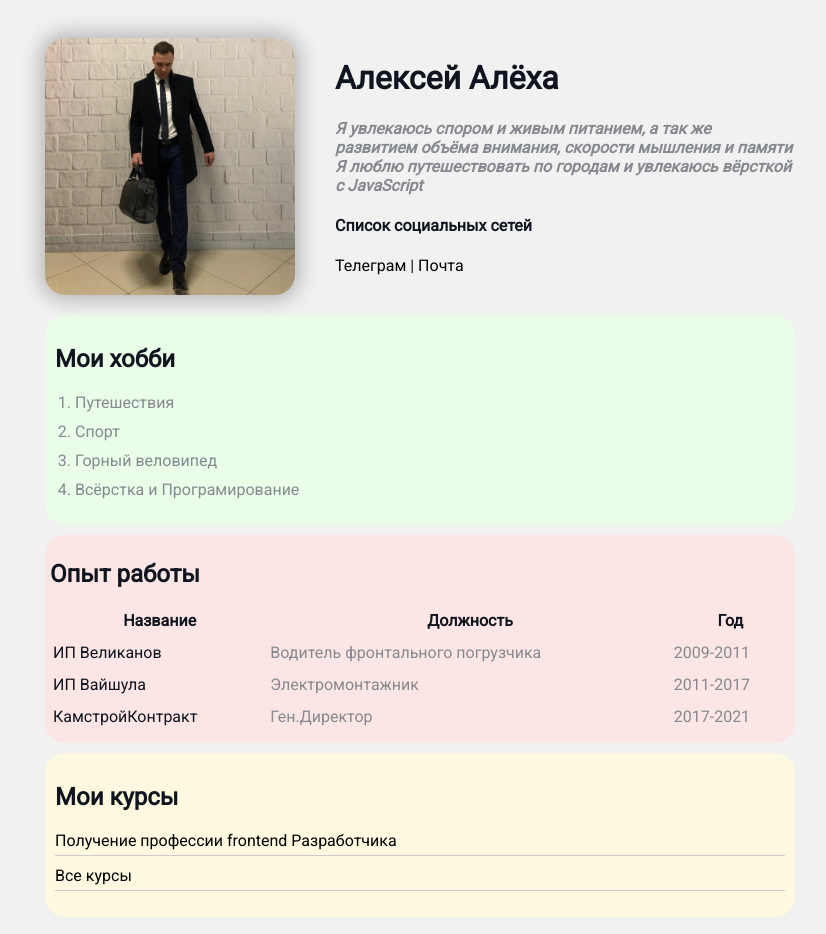
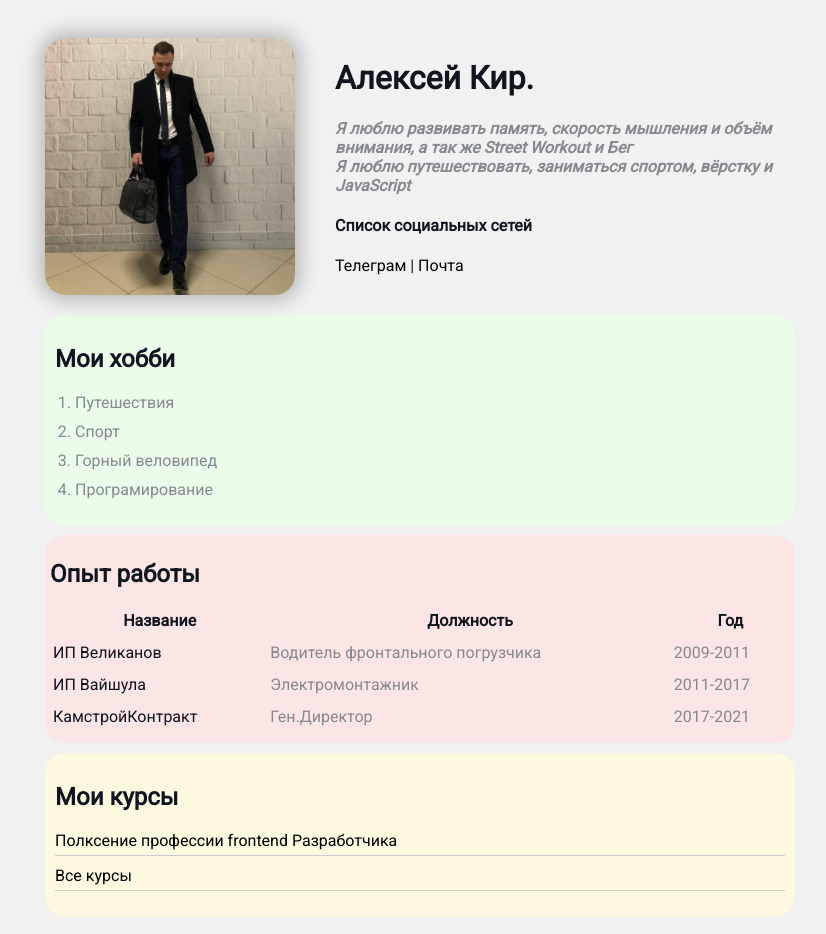
Before and after one commit to odal-dex/resume, a plain HTML site: page index.html in a window 1280 px wide. Shown: the top 934 px of the page, without its empty margins (220-1046 px from the left). Drawn offline with Linux system fonts and the light colour scheme.

Commit message:
add edits HTML

```diff
--- a/index.html
+++ b/index.html
@@ -16,13 +16,13 @@
         <div class="info">
             <img class="avatar" src="photo.jpg" alt="Моё фото">
             <div class="info-text">
-                <h1>Алексей Алёха</h1>
+                <h1>Алексей Кир.</h1>
 
-                <p>Я увлекаюсь <strong>спором и живым питанием</strong>, а так же развитием
-                    <strong>объёма внимания, скорости мышления и памяти</strong>
+                <p>Я люблю развивать <strong>память, скорость мышления и объём внимания</strong>, а так же
+                    <strong>Street Workout и Бег</strong>
                 </p>
 
-                <p>Я люблю<em> путешествовать по городам и увлекаюсь вёрсткой с JavaScript</em></p>
+                <p>Я люблю<em> путешествовать, заниматься спортом, вёрстку и JavaScript</em></p>
                 <h4>Список социальных сетей</h4>
                 <a href="https://t.me/Alexey_FrontEnder" target="_blank">Телеграм</a>
                 |
@@ -37,7 +37,7 @@
                 <li>Путешествия</li>
                 <li>Спорт</li>
                 <li>Горный веловипед</li>
-                <li>Всёрстка и Програмирование</li>
+                <li>Програмирование</li>
             </ol>
         </div>
         <div class="card-2">
@@ -76,7 +76,7 @@
             <h2>Мои курсы</h2>
             <ul class="link-list">
                 <li>
-                    <a href="#">Получение профессии frontend Разработчика</a>
+                    <a href="#">Полксение профессии frontend Разработчика</a>
                 </li>
                 <li>
                     <a href="#">Все курсы</a>
```
